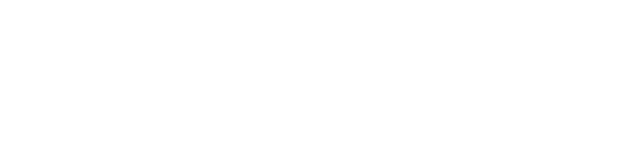
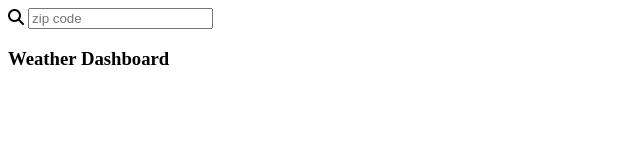
Before and after one commit to neilcreveling/Weather-Dashboard, a plain HTML site: page index.html in a window 1280 px wide. Shown: the whole page, without its empty margins (0-640 px from the left). Drawn offline with Linux system fonts and the light colour scheme.

Commit message:
added nav bar for search and unit toggle

```diff
--- a/index.html
+++ b/index.html
@@ -11,3 +11,23 @@
     <link rel="stylesheet" href="style.css" />
     <script src="https://kit.fontawesome.com/ab484691c9.js" crossorigin="anonymous"></script>
   </head>
+  <body>
+    <div class="wrapper">
+      <!-- nav bar for search and unit toggle -->
+      <header>
+        <nav>
+          <form>
+            <div class="search-cont">
+              <label id="searchIcon" for="location input"
+                ><i class="fas fa-search fa"></i
+              ></label>
+              <input
+                type="tel"
+                maxlength="5"
+                placeholder="zip code"
+                class="location-input"
+              />
+            </div>
+          </form>
+          <h3>Weather Dashboard</h3>
+          <div class="deg-cont">
```
